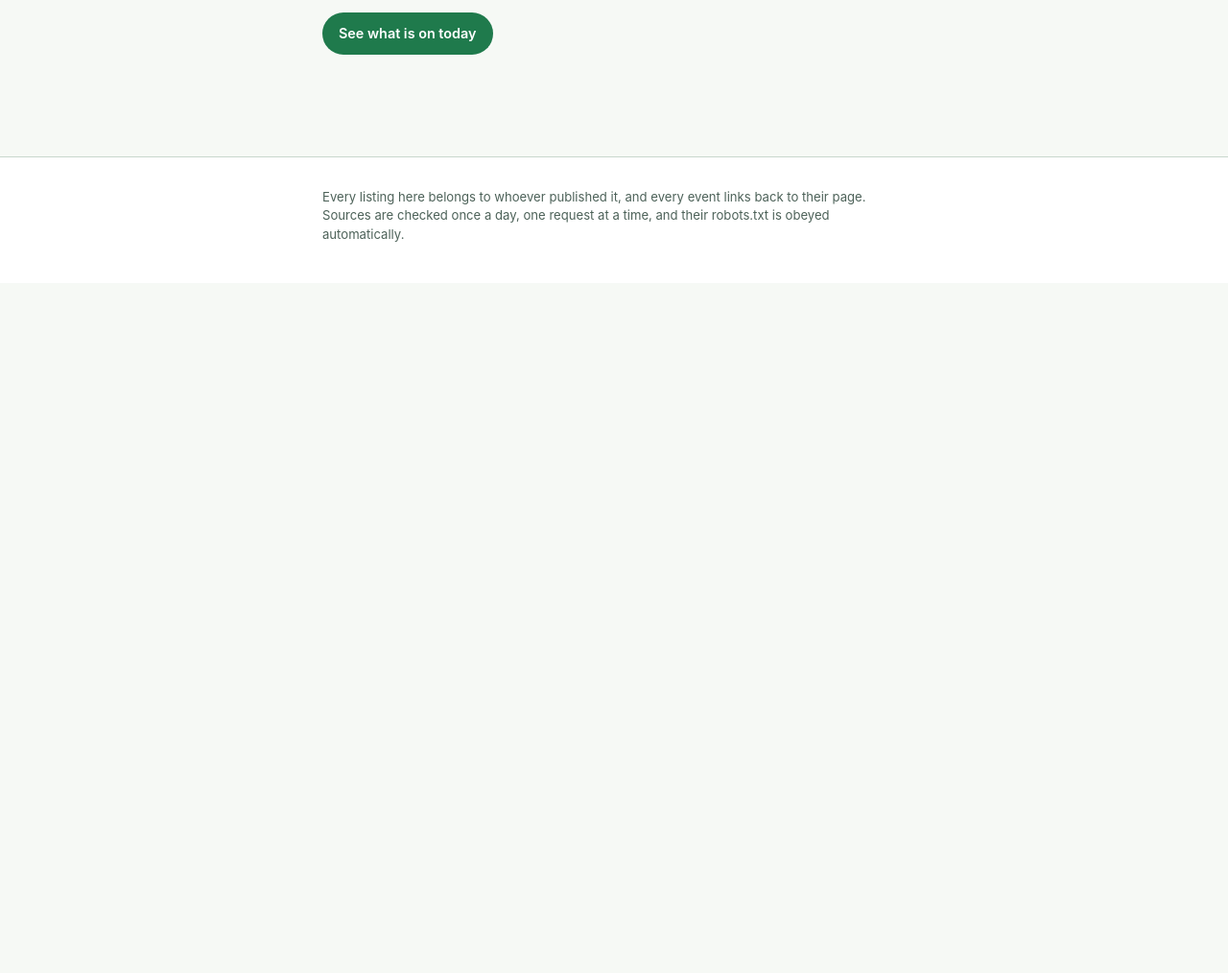
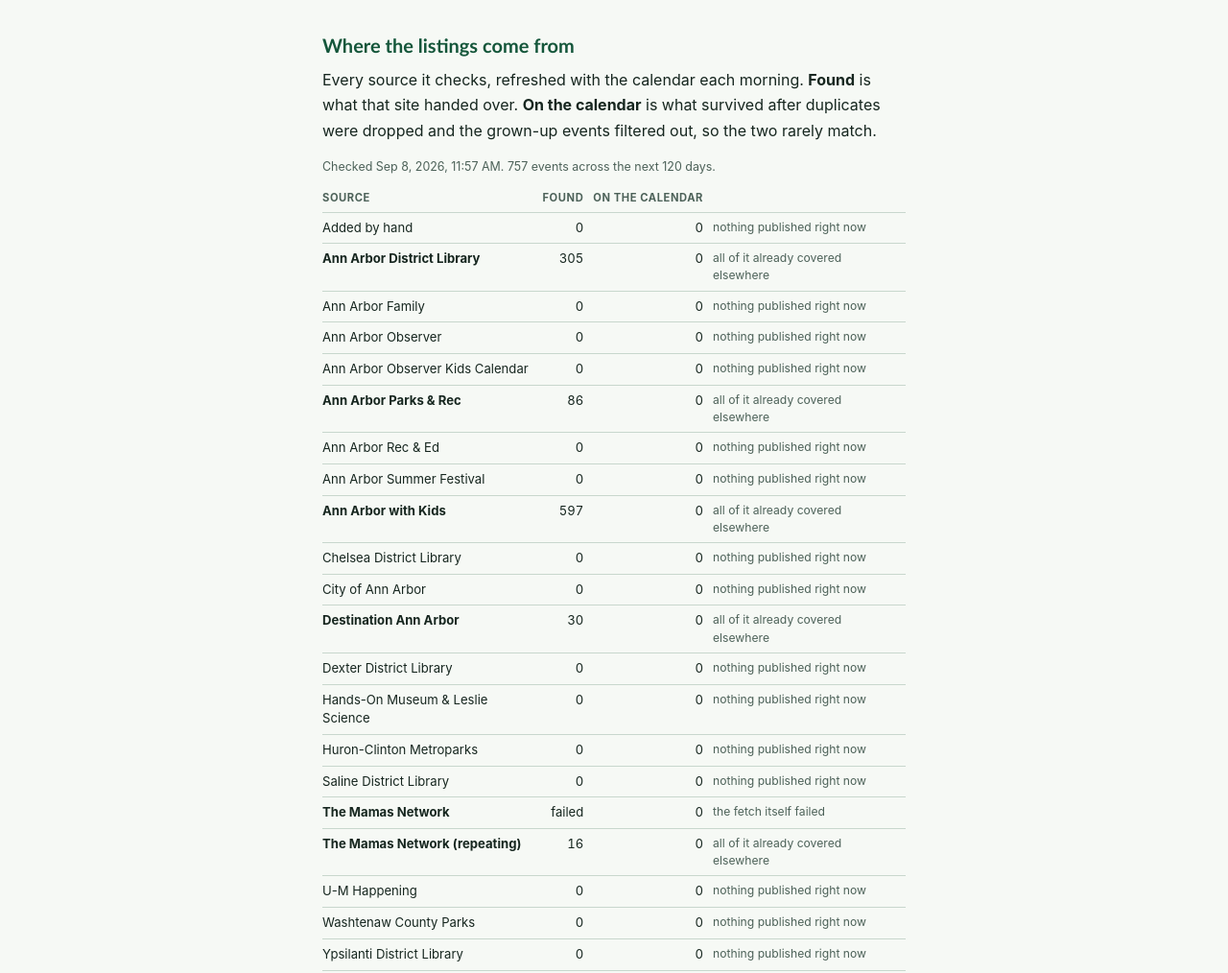
Before and after one commit to shinabarger/kid-events-in-ann-arbor, a website: page about.html in a window 1280 px wide. Shown: the part 1069-2083 px from the top of the page at 96% size. Before the commit the page ends 1364 px from the top, so only its background shows below. Drawn offline with Linux system fonts and the light colour scheme.

Commit message:
moved data sources to about page

```diff
--- a/about.html
+++ b/about.html
@@ -133,6 +133,19 @@
       as we are able.
     </p>
 
+    <h2>Where the listings come from</h2>
+
+    <p>
+      Every source it checks, refreshed with the calendar each morning.
+      <strong>Found</strong> is what that site handed over. <strong>On the
+      calendar</strong> is what survived after duplicates were dropped and the
+      grown-up events filtered out, so the two rarely match.
+    </p>
+
+    <table class="source-table" id="source-table">
+      <caption>Loading the source list...</caption>
+    </table>
+
     <p class="prose-actions">
       <a class="btn btn-primary" href="./">See what is on today</a>
     </p>
@@ -150,6 +163,7 @@
   </div>
 </footer>
 
+<script src="assets/sources.js" defer></script>
 <script>
   (function () {
     var button = document.getElementById("theme-toggle");
--- /dev/null
+++ b/assets/sources.js
@@ -0,0 +1,84 @@
+/* The source table on the about page.
+
+   Two numbers per source, because they answer different questions. "Found" is
+   what the site handed over this morning, so a zero there means the scrape
+   itself is broken. "On the calendar" is what survived dedupe, the kid filter,
+   the venue gate and the 120 day horizon, so a healthy "found" next to a zero
+   "on the calendar" means the source is working fine and simply losing every
+   duplicate to a copy somewhere else. */
+(function () {
+  "use strict";
+
+  var TZ = "America/Detroit";
+  var table = document.getElementById("source-table");
+  if (!table) return;
+
+  function cell(row, text, className) {
+    var td = document.createElement("td");
+    td.textContent = text;
+    if (className) td.className = className;
+    row.appendChild(td);
+    return td;
+  }
+
+  function render(payload) {
+    var sources = (payload.sources || []).slice().sort(function (a, b) {
+      return (b.kept || 0) - (a.kept || 0) || a.name.localeCompare(b.name);
+    });
+
+    var tbody = document.createElement("tbody");
+    sources.forEach(function (source) {
+      var row = document.createElement("tr");
+      var kept = source.kept || 0;
+      var found = source.count || 0;
+
+      cell(row, source.name);
+      cell(row, source.ok ? String(found) : "failed", "num");
+      cell(row, String(kept), "num");
+
+      var note = "";
+      if (!source.ok) note = "the fetch itself failed";
+      else if (found === 0) note = "nothing published right now";
+      else if (kept === 0) note = "all of it already covered elsewhere";
+      cell(row, note, "note");
+
+      if (!source.ok || (found > 0 && kept === 0)) row.className = "needs-a-look";
+      tbody.appendChild(row);
+    });
+
+    var head = document.createElement("thead");
+    var hr = document.createElement("tr");
+    ["Source", "Found", "On the calendar", ""].forEach(function (label) {
+      var th = document.createElement("th");
+      th.textContent = label;
+      th.scope = "col";
+      hr.appendChild(th);
+    });
+    head.appendChild(hr);
+
+    var caption = document.createElement("caption");
+    var when = new Date(payload.generated);
+    caption.textContent = "Checked " + (isNaN(when.getTime()) ? "recently"
+      : when.toLocaleString("en-US", { dateStyle: "medium", timeStyle: "short", timeZone: TZ }))
+      + ". " + (payload.count || 0) + " events across the next "
+      + (payload.horizon_days || 120) + " days.";
+
+    table.replaceChildren(caption, head, tbody);
+  }
+
+  // Same cache dodge the calendar uses: the data changes every morning and
+  // this page does not.
+  var stamp = new Date().toLocaleDateString("en-CA", { timeZone: TZ });
+  fetch("data/events.json?d=" + stamp, { cache: "no-cache" })
+    .then(function (r) {
+      if (!r.ok) throw new Error("events.json came back " + r.status);
+      return r.json();
+    })
+    .then(render)
+    .catch(function () {
+      table.replaceChildren();
+      var p = document.createElement("caption");
+      p.textContent = "Could not load the source list just now.";
+      table.appendChild(p);
+    });
+})();
--- a/assets/style.css
+++ b/assets/style.css
@@ -1624,3 +1624,45 @@ dialog::backdrop { background: rgba(10, 26, 20, .6); }
 .botcheck { position: absolute; left: -9999px; width: 1px; height: 1px; overflow: hidden; }
 
 .h-captcha { min-height: 78px; }
+
+
+/* ---------- the source table on the about page -------------------------- */
+
+.source-table {
+  width: 100%;
+  border-collapse: collapse;
+  margin: 1rem 0 2rem;
+  font-size: .82rem;
+}
+.source-table caption {
+  caption-side: top;
+  text-align: left;
+  color: var(--text-soft);
+  font-size: .78rem;
+  padding-bottom: 8px;
+}
+.source-table th,
+.source-table td {
+  text-align: left;
+  padding: 6px 10px 6px 0;
+  border-bottom: 1px solid var(--line);
+  vertical-align: top;
+}
+.source-table th {
+  font-size: .7rem;
+  font-weight: 700;
+  text-transform: uppercase;
+  letter-spacing: .05em;
+  color: var(--text-soft);
+  white-space: nowrap;
+}
+.source-table .num { text-align: right; font-variant-numeric: tabular-nums; white-space: nowrap; }
+.source-table .note { color: var(--text-soft); font-size: .76rem; }
+/* Deliberately quiet. This table is for me, not a warning for visitors. */
+.source-table .needs-a-look td:first-child { font-weight: 700; }
+
+@media (max-width: 560px) {
+  .source-table { font-size: .78rem; }
+  .source-table th:last-child,
+  .source-table td.note { display: none; }
+}
```
Also changed, not shown: 4 other files.
